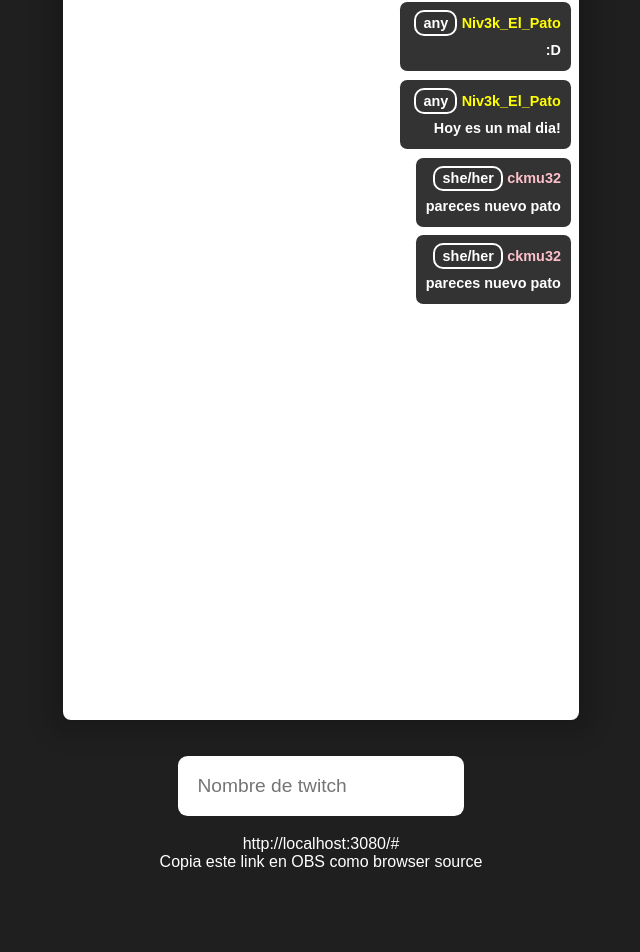
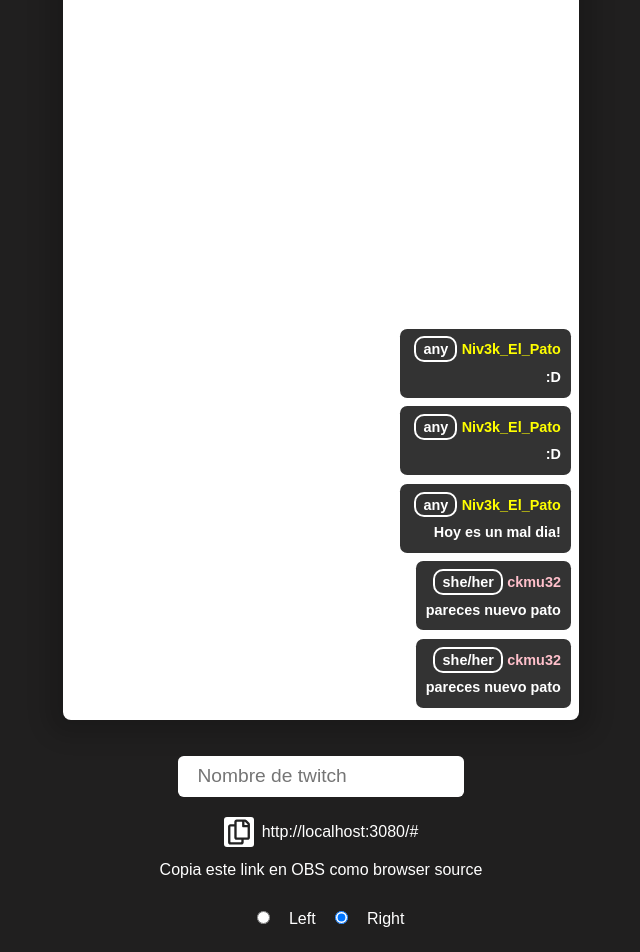
Before and after one commit to PatitoDev/ElPatoChat, a React (Vite) app in the folder front/: page / in a window 1280 px wide. Shown: the part 286-1238 px from the top of the page, without its empty margins (319-959 px from the left). Built offline with nearby package versions, Linux system fonts and the light colour scheme.

Commit message:
implemented landing configuration

```diff
--- /dev/null
+++ b/front/src/components/ClickToCopy/index.tsx
@@ -0,0 +1,39 @@
+import { useState } from 'react';
+import * as S from './style';
+
+export interface ClickToCopyProps {
+    content: string,
+}
+
+const ClickToCopy = ({ content }:ClickToCopyProps) => {
+    const [isShowing, setIsShowing] = useState<boolean>(false);
+
+    const onClick = () => {
+        setIsShowing(true);
+        setTimeout(() => {
+            setIsShowing(false);
+        }, 1000);
+        navigator.clipboard.writeText(content);
+    };
+
+    return (
+        <>
+            {isShowing && (
+                <S.NotificationContainer>
+                    Copiado al clipboard
+                </S.NotificationContainer>
+            )}
+            <S.Container
+                type="button"
+                onClick={onClick}>
+                <img
+                    alt="click to copy"
+                    width="30px" src="/img/copy.svg"
+                />
+                {content}
+            </S.Container>
+        </>
+    );
+};
+
+export default ClickToCopy;
--- /dev/null
+++ b/front/src/components/ClickToCopy/style.ts
@@ -0,0 +1,44 @@
+import Styled, { keyframes } from 'styled-components';
+
+export const Container = Styled.button`
+    cursor: pointer;
+    border: none;
+    background-color: unset;
+    margin: 0;
+    display: flex;
+    align-items: center;
+    > *:first-child {
+        margin-right: 0.5em;
+    }
+    color: white;
+    font-size: 1em;
+    &:hover {
+      color: #76acf7;
+    }
+    img {
+      background: white;
+      border-radius: 3px;
+    }
+`;
+
+const slideIn = keyframes`
+  from {
+    transform: translateX(150%);
+  }
+
+  to {
+    transform: translateX(0);
+  }
+`;
+export const NotificationContainer = Styled.div`
+    position: absolute;
+    top: 15px;
+    right: 15px;
+    background-color: #383838;
+    color: white;
+    padding: 0.5em 1em;
+    border-radius: 8px;
+    font-size: 1.2em;
+    font-weight: bold;
+    animation: 0.8s ${slideIn};
+`;
--- a/front/src/components/chat/index.tsx
+++ b/front/src/components/chat/index.tsx
@@ -1,18 +1,22 @@
+import { ChatConfiguration, ChatConfigurationProvider, defaultChatConfiguration } from "../../hooks/useChatConfig";
 import { ChatMessageData } from "../../types";
 import ChatMsg from "../chatMsg";
 import * as S from './styles';
 
 export interface ChatProps {
   msgs: Array<ChatMessageData>,
+  config?: ChatConfiguration
 }
 
-const Chat = ({ msgs }: ChatProps) => {
+const Chat = ({ msgs, config = defaultChatConfiguration }: ChatProps) => {
   return (
-    <S.Container>
-      {msgs.map((msg) => (
-        <ChatMsg key={ msg.id } {...msg}   />
-      ))}
-    </S.Container>
+    <ChatConfigurationProvider config={config}>
+      <S.Container direction={config.direction}>
+        {msgs.map((msg) => (
+          <ChatMsg key={ msg.id } {...msg}   />
+        ))}
+      </S.Container>
+    </ChatConfigurationProvider>
   );
 }
 
--- a/front/src/components/chat/styles.ts
+++ b/front/src/components/chat/styles.ts
@@ -1,8 +1,11 @@
-import styled from 'styled-components';
+import styled, { css } from 'styled-components';
 
-export const Container = styled.div`
+export const Container = styled.div<{ direction: 'left' | 'right'}>`
   max-width: 500px;
   display: flex;
-  flex-direction: column;
-  align-items: end;
+  flex-direction: column-reverse;
+  ${({ direction }) => direction === 'left' ?
+    css`align-items:start;` :
+    css`align-items:end;`
+  }
 `;
--- a/front/src/components/chatMsg/chatMsgContent/index.tsx
+++ b/front/src/components/chatMsg/chatMsgContent/index.tsx
@@ -47,6 +47,7 @@ const parseMessage = ({ content, emoteOffsets }: ChatMsgContentProps):Array<Mess
     type: 'text',
     content: content.substring(i).trim(),
   };
+
   if (textContent.content.length) {
     parsedMessage.push(textContent);
   }
--- a/front/src/components/chatMsg/index.tsx
+++ b/front/src/components/chatMsg/index.tsx
@@ -1,3 +1,4 @@
+import { useChatConfig } from "../../hooks/useChatConfig";
 import { ChatMessageData } from "../../types";
 import ChatMsgHeader from "./chatHeader";
 import ChatMsgContent from "./chatMsgContent";
@@ -7,10 +8,12 @@ export interface ChatMsgProps extends ChatMessageData {
 }
 
 const ChatMsg = (props: ChatMsgProps) => {
+  const config = useChatConfig();
+
   return (
-    <S.Message>
+    <S.Message direction={config.direction}>
       <ChatMsgHeader {...props} />
-      <S.Content>
+      <S.Content direction={config.direction}>
         <ChatMsgContent {...props} />
       </S.Content>
     </S.Message>
--- a/front/src/components/chatMsg/styles.ts
+++ b/front/src/components/chatMsg/styles.ts
@@ -1,4 +1,4 @@
-import styled, { keyframes } from 'styled-components';
+import styled, { css, keyframes } from 'styled-components';
 
 const easeIn = keyframes`
   from {
@@ -11,7 +11,7 @@ const easeIn = keyframes`
   }
 `;
 
-export const Message = styled.div`
+export const Message = styled.div<{ direction: 'left' | 'right' }>`
   animation: ${easeIn} 0.2s ease-in;
   font-family: Arial, Helvetica, sans-serif;
   font-weight: bold;
@@ -20,7 +20,11 @@ export const Message = styled.div`
 
   display: flex;
   flex-direction: column;
-  align-items: end;
+  ${({ direction }) => direction === 'left' ?
+    css` align-items: start;` :
+    css` align-items: end; `
+  }
+
   margin: 0.3em 0;
   font-size: 0.9em;
 
@@ -29,7 +33,10 @@ export const Message = styled.div`
   border-radius: 0.5em;
 `;
 
-export const Content = styled.div`
+export const Content = styled.div<{ direction: 'left' | 'right'}>`
   word-break: break-word;
-  text-align: end;
+  ${({ direction }) => direction === 'left' ?
+    css` text-align: start;` :
+    css` text-align: end; `
+  }
 `;
--- /dev/null
+++ b/front/src/hooks/useChatConfig.tsx
@@ -0,0 +1,25 @@
+import { createContext, useContext } from "react";
+
+export interface ChatConfiguration {
+  direction: 'left' | 'right'
+}
+
+// eslint-disable-next-line react-refresh/only-export-components
+export const defaultChatConfiguration:ChatConfiguration = {
+  direction: 'right'
+};
+
+const ChatConfigurationContext = createContext<ChatConfiguration>(defaultChatConfiguration);
+
+// eslint-disable-next-line react-refresh/only-export-components
+export const useChatConfig = () => {
+  const context = useContext(ChatConfigurationContext);
+  if (!context) throw new Error('Missing chat context config');
+  return context;
+};
+
+export const ChatConfigurationProvider = ({ children, config = defaultChatConfiguration }: { children: React.ReactNode, config?: ChatConfiguration }) => (
+  <ChatConfigurationContext.Provider value={config}>
+    {children}
+  </ChatConfigurationContext.Provider>
+);
--- a/front/src/hooks/useTwitchChat.tsx
+++ b/front/src/hooks/useTwitchChat.tsx
@@ -56,7 +56,7 @@ export const useTwitchChat = (channel: string) => {
         }
         const pronoun = await getPronounsFromTwitchName(user);
         setChatMessages((msgs) => {
-          const newArray = [...msgs, {
+          const newArray = [{
             id: msg.id,
             content: msg.text,
             userDisplayName: msg.userInfo.displayName,
@@ -64,8 +64,8 @@ export const useTwitchChat = (channel: string) => {
             color: msg.userInfo.color,
             emoteOffsets: msg.emoteOffsets,
             badges: parseBadges(msg.userInfo.badges)
-          }];
-          return newArray.slice(-MAX_MESSAGES);
+          }, ...msgs];
+          return newArray.slice(0, MAX_MESSAGES);
         });
     };
   }, [getPronounsFromTwitchName, parseBadges, channelId]);
--- a/front/src/pages/HomePage/index.tsx
+++ b/front/src/pages/HomePage/index.tsx
@@ -4,18 +4,24 @@ import { testMessages } from "../../examples";
 import { ChatMessageData } from "../../types";
 import { pickRandom } from "../../utils/randomUtils";
 import * as S from './styles';
+import { ChatConfiguration, defaultChatConfiguration } from "../../hooks/useChatConfig";
+import ClickToCopy from "../../components/ClickToCopy";
 
 const HomePage = () => {
   const [messages, setMessages] = useState<Array<ChatMessageData>>([]);
   const [channel, setChannel] = useState<string>('');
+  const [chatConfig, setChatConfig] = useState<ChatConfiguration>(defaultChatConfiguration);
 
   useEffect(() => {
     const onInterval = () => {
       setMessages((prevMessages) => (
-        [...prevMessages, {
+        [
+          {
           ...pickRandom(testMessages),
           id: `${Math.random()}`
-        }].splice(-10)
+        },
+        ...prevMessages
+      ].splice(0, 10)
       ));
     };
     const intervalRef = setInterval(onInterval, 1000);
@@ -29,11 +35,22 @@ const HomePage = () => {
       <h1>El Pato Chat</h1>
       <h2>Twitch chat overlay con pronombres</h2>
       <S.ChatContainer>
-        <Chat msgs={messages} />
+          <Chat msgs={messages} config={chatConfig} />
       </S.ChatContainer>
       <S.Input value={channel} onChange={(e) => setChannel(e.target.value)} placeholder="Nombre de twitch" />
-      <div>http://localhost:3080/#{channel}</div>
-      <div>Copia este link en OBS como browser source</div>
+
+      <S.SettingsContainer>
+        <ClickToCopy content={`http://localhost:3080/#${channel}`} />
+        <div>Copia este link en OBS como browser source</div>
+        <div>
+          <S.Input onClick={() => setChatConfig((prev) => ({...prev, direction: 'left'}))} checked={chatConfig.direction === 'left'} id="left" type="radio" name="direction" />
+          <S.Label htmlFor="left">Left</S.Label>
+          <S.Input onClick={() => setChatConfig((prev) => ({...prev, direction: 'right'}))} checked={chatConfig.direction === 'right'} id="right" type="radio" name="direction" />
+          <S.Label htmlFor="right">Right</S.Label>
+        </div>
+      </S.SettingsContainer>
+
+
     </S.Page>
   );
 }
--- a/front/src/pages/HomePage/styles.ts
+++ b/front/src/pages/HomePage/styles.ts
@@ -25,11 +25,12 @@ export const Page = styled.div`
 `;
 
 export const Input = styled.input`
-  padding: 1em;
+  padding: 0.5em 1em;
   font-size: 1.2em;
   border: none;
-  border-radius: 0.5em;
+  border-radius: 0.3em;
   margin: 1em;
+  background-color: white;
 `;
 
 export const GlobalStyles = createGlobalStyle`
@@ -51,3 +52,13 @@ export const GlobalStyles = createGlobalStyle`
     margin-bottom: 2em;
   }
 `;
+
+export const SettingsContainer = styled.div`
+  display: flex;
+  flex-direction: column;
+  align-items: center;
+  gap: 0.8em;
+`;
+
+export const Subtitle = styled.p``;
+export const Label = styled.label``;
```
Also changed, not shown: front/public/img/copy.svg (added), 1 other file (tests, documents, lock files or other folders).
